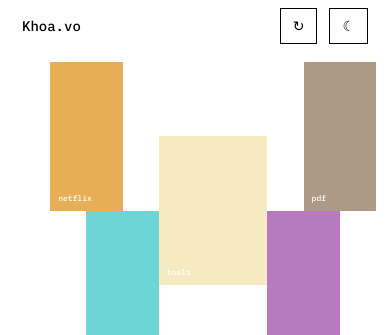
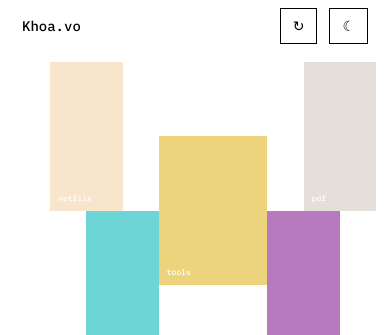
Before and after one commit to vndangkhoa/kv-home, a React (Vite) app: page / in a window 390 px wide. Shown: the top 335 px of the page. Built offline with nearby package versions, Linux system fonts and the light colour scheme.

Commit message:
slower blink on mobile to 8s

```diff
--- a/src/index.css
+++ b/src/index.css
@@ -198,7 +198,7 @@ body {
     }
   }
   .tetris-board > div {
-    animation-duration: 0.5s, 5s !important;
+    animation-duration: 0.5s, 8s !important;
   }
 }
 
```
